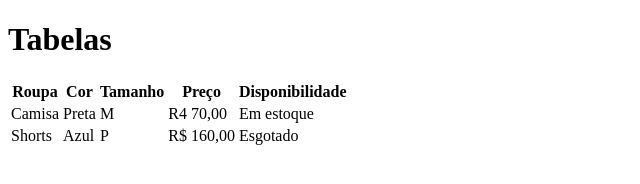
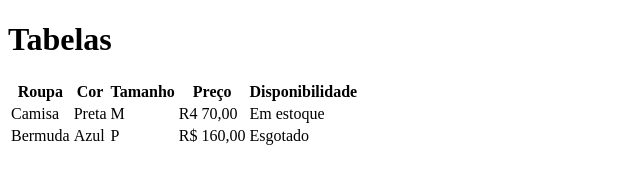
Before and after one commit to giselleleitao/aula-tabela, a plain HTML site: page index.html in a window 1280 px wide. Shown: the whole page, without its empty margins (0-640 px from the left). Drawn offline with Linux system fonts and the light colour scheme.

Commit message:
trocado de shorts para bermuda

```diff
--- a/index.html
+++ b/index.html
@@ -26,7 +26,7 @@
         <td>Em estoque</td>
     </tr>
     <tr>
-        <td>Shorts</td>
+        <td>Bermuda</td>
         <td>Azul</td>
         <td>P</td>
         <td>R$ 160,00</td>
```
